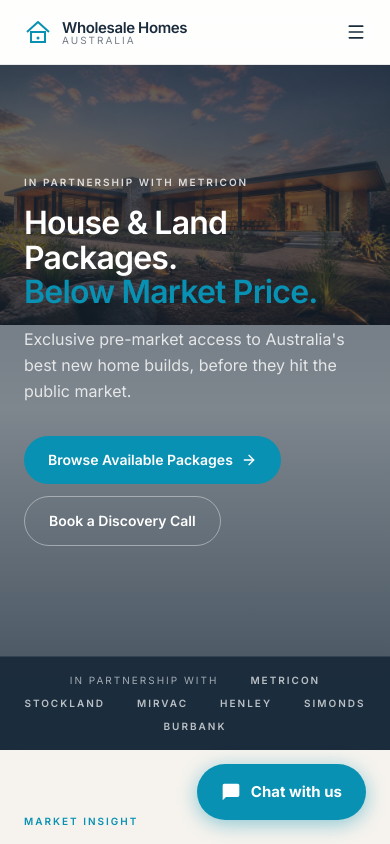
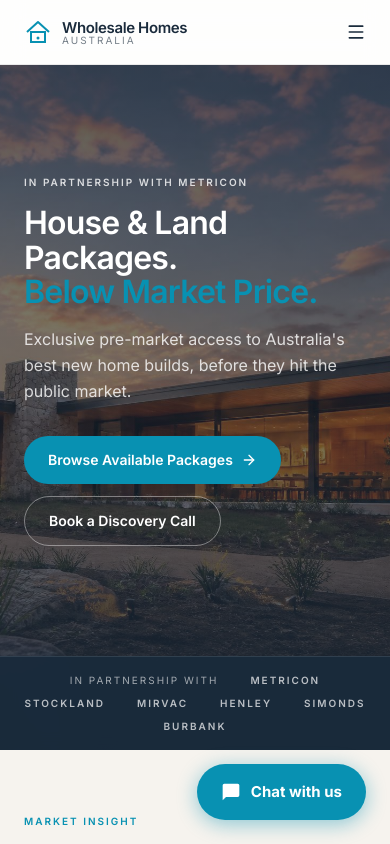
Before and after one commit to sg-satoshi/saabai-site, a Next.js app: page /sites/wholesale-homes in a window 390 px wide. Shown: the top 844 px of the page. Built offline with nearby package versions, Linux system fonts and the light colour scheme.

Commit message:
fix(wholesale-homes): switch hero bg from img tag to CSS background-image — covers full section on mobile

```diff
--- a/app/rex-changelog/ChangelogClient.tsx
+++ b/app/rex-changelog/ChangelogClient.tsx
@@ -32,6 +32,7 @@ const CHANGELOG: Day[] = [
   {
     date: "30 Jun 2026",
     entries: [
+      { time: "00:22", tag: "FIX", title: "Contact form states — remove VIC, add SA, no default selection, use Select state... placeholder" },
       { time: "00:18", tag: "FIX", title: "Suppress AI Readiness Audit exit popup on wholesalehomes.com.au via hostname check (path-based check failed on custom domain)" },
       { time: "00:16", tag: "NEW", title: "Add Clear chat button to Sophie widget — resets conversation to welcome message, clears localStorage" },
       { time: "00:09", tag: "NEW", title: "Sophie auto-opens chat after 7s on first visit with proactive cold open" },
--- a/app/sites/wholesale-homes/page.tsx
+++ b/app/sites/wholesale-homes/page.tsx
@@ -19,11 +19,16 @@ export default function HomePage() {
       <Header />
       <main className="flex-1">
         {/* ── Hero ── */}
-        <section className="relative isolate overflow-hidden">
-          <div className="absolute inset-0 -z-10">
-            <img src="/sites/wholesale-homes/hero-home.jpg" alt="" width={1920} height={1280} fetchPriority="high" decoding="async" className="h-full w-full object-cover" />
-            <div className="absolute inset-0 bg-gradient-to-b from-[#1A2B3C]/70 via-[#1A2B3C]/55 to-[#1A2B3C]/85" />
-          </div>
+        <section
+          className="relative isolate overflow-hidden"
+          style={{
+            backgroundImage: "url('/sites/wholesale-homes/hero-home.jpg')",
+            backgroundSize: "cover",
+            backgroundPosition: "center center",
+            backgroundRepeat: "no-repeat",
+          }}
+        >
+          <div className="absolute inset-0 bg-gradient-to-b from-[#1A2B3C]/70 via-[#1A2B3C]/55 to-[#1A2B3C]/85 -z-10" />
           <div className="mx-auto flex min-h-[70vh] w-full max-w-7xl flex-col justify-center px-6 py-20 text-white md:min-h-[88vh] md:py-28 lg:px-10">
             <p className="text-[10px] font-semibold uppercase tracking-[0.2em] text-white/80 md:text-xs">In partnership with Metricon</p>
             <h1 className="mt-4 max-w-4xl text-[clamp(2rem,7vw,4.5rem)] font-semibold leading-[1.08] tracking-tight sm:text-5xl md:text-6xl lg:text-7xl">
```
